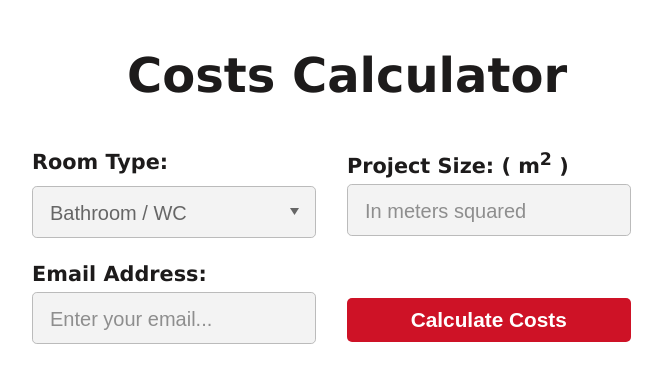
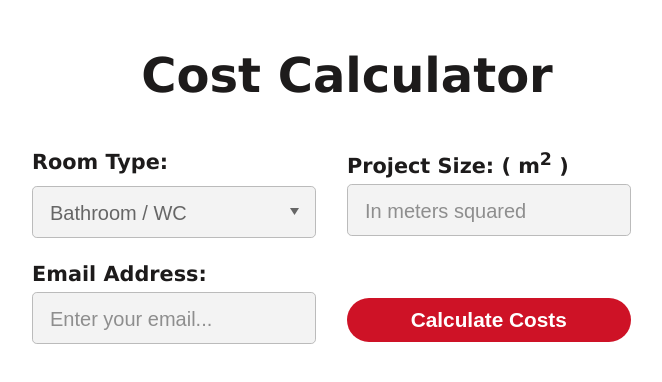
Before and after one commit to Renato-Camapum/energy-calculator, a React (Create React App) app: page / in a window 1280 px wide. Shown: the top 382 px of the page, without its empty margins (293-955 px from the left). Built offline with nearby package versions, Linux system fonts and the light colour scheme.

Commit message:
rounded buttons

```diff
--- a/src/costCalculator.css
+++ b/src/costCalculator.css
@@ -23,10 +23,10 @@ h4 {
   text-decoration: none;
   background: #1d1b1b;
   color: white;
-  border-radius: 5px;
+  border-radius: 25px;
   text-align: center;
   cursor: pointer;
-  padding: 15px 4px;
+  padding: 5px 8px;
   font-weight: bold;
   margin: 15px 0;
 }
@@ -175,7 +175,7 @@ h3 {
 
 .calculate-button {
   margin-top: 2.9em;
-  border-radius: 5px;
+  border-radius: 25px;
   background-color: #ce1226;
   color: white;
   border: none;
--- a/src/costCalculator/CostCalculator.js
+++ b/src/costCalculator/CostCalculator.js
@@ -73,7 +73,7 @@ function Calculator() {
       <div className="wrapper">
         <div className="input">
           <div className="content">
-            <h1><b>Costs Calculator</b></h1>
+            <h1><b>Cost Calculator</b></h1>
             <div className="margin-top">
               <CalculatorForm
                 selectedRoomType={selectedRoomType}
```
